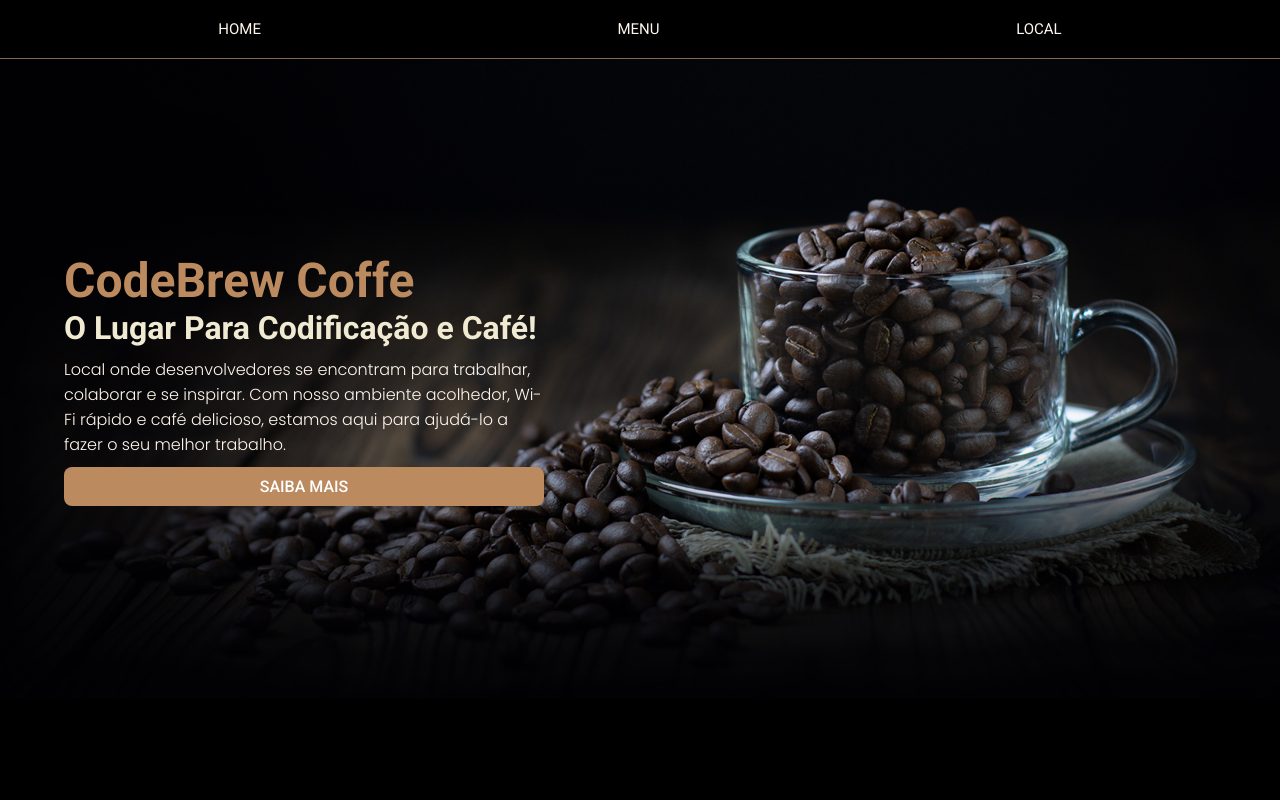
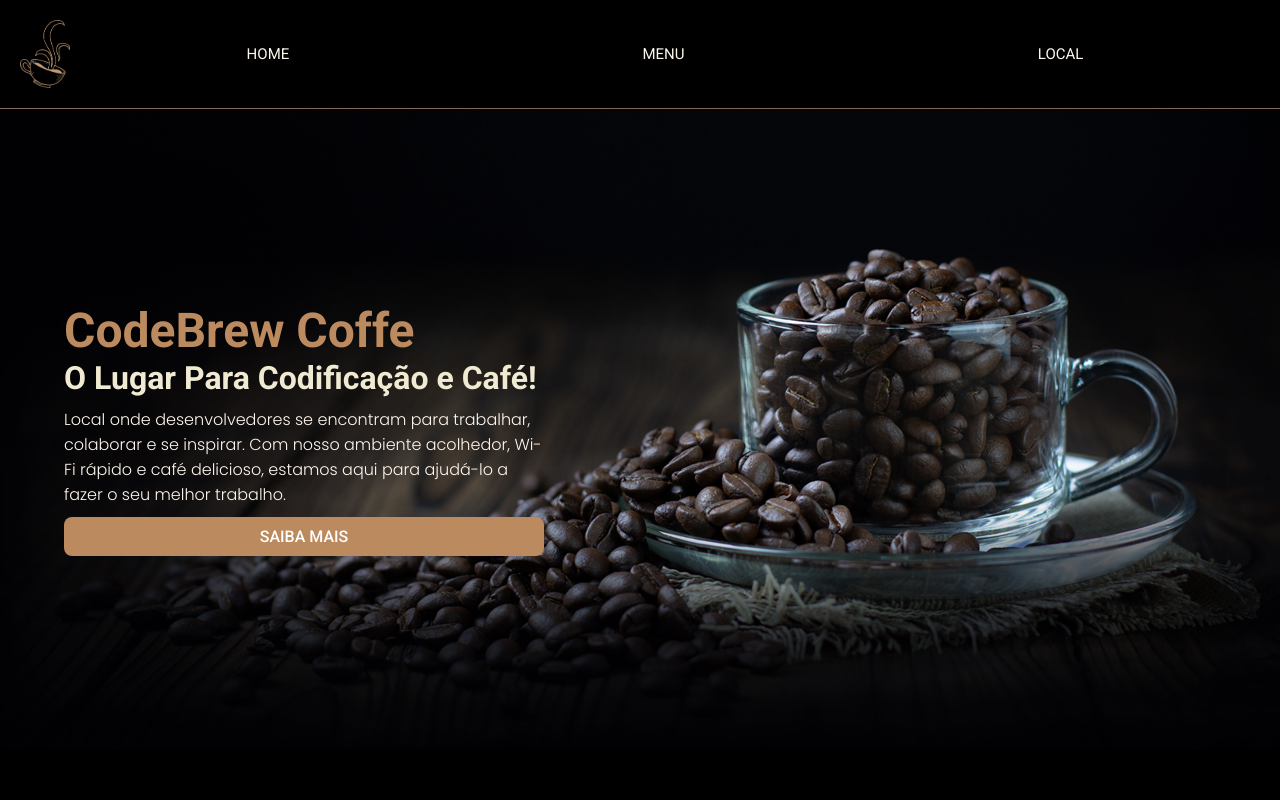
Before and after one commit to brunoseifert/blog, an Angular app: page / in a window 1280 px wide. Shown: the top 800 px of the page. Built offline with nearby package versions, Linux system fonts and the light colour scheme.

Commit message:
feat: Add Icon Header

```diff
--- a/src/app/components/menu-title/menu-title.component.html
+++ b/src/app/components/menu-title/menu-title.component.html
@@ -1,4 +1,9 @@
 <div class="menu-header">
+  <img
+    src="./../../../assets/ab-why-2.png"
+    alt="Logo do restaurante"
+    width="50px"
+  />
   <ul>
     <li *ngFor="let item of menuItems">
       <a [routerLink]="item.route">{{ item.title }}</a>
```
